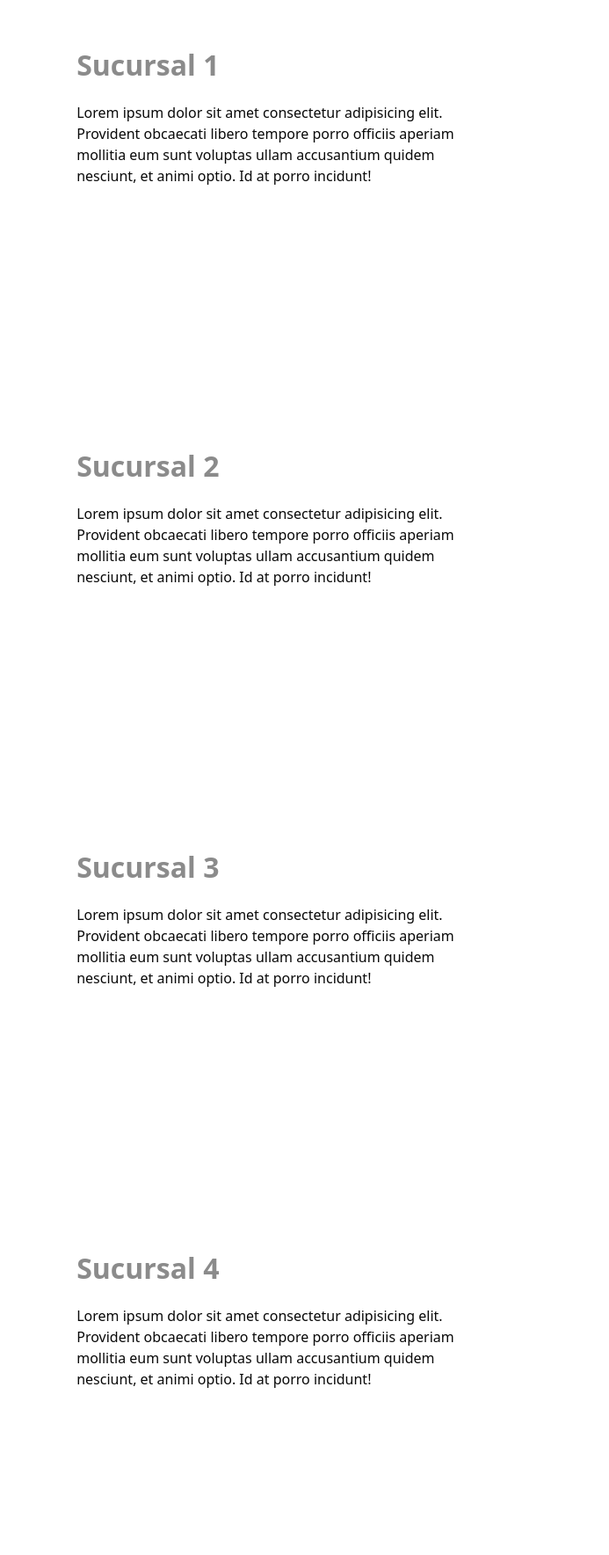
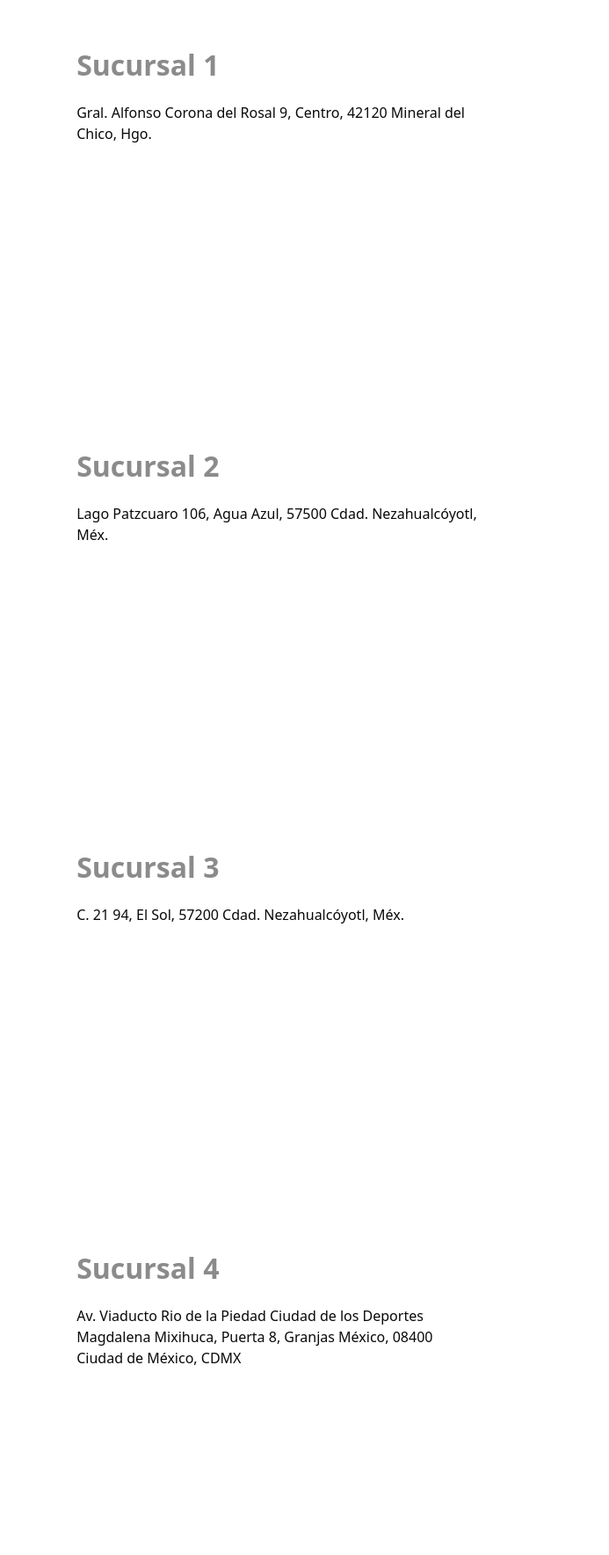
Before and after one commit to Dancris12/ProjectFinal, a plain HTML site: page DIRECCIONES/sucursales.html in a window 1280 px wide. Shown: the part 443-2211 px from the top of the page at 88% size, 587-1280 px from the left. Drawn offline with nearby package versions, Linux system fonts and the light colour scheme; a web font is replaced by a local one.

Commit message:
Sexto commit

```diff
--- a/ABOUT_US/CSS/style_sobre.css
+++ b/ABOUT_US/CSS/style_sobre.css
@@ -82,13 +82,17 @@
     padding: 0;
   }
 
-  .text-center, h3{
+  .text-center,h3{
     max-width: 800px;
     margin: 20px auto;
     padding: 20px;
     line-height: 1.6;
   }
 
+  h3{
+    text-align: center;
+  }
+
   p {
     margin-bottom: 15px;
   }
--- a/DIRECCIONES/sucursales.html
+++ b/DIRECCIONES/sucursales.html
@@ -53,10 +53,7 @@
         <div class="col-md-6">
           <h3>Sucursal 1</h3>
           <p>
-            Lorem ipsum dolor sit amet consectetur adipisicing elit. Provident
-            obcaecati libero tempore porro officiis aperiam mollitia eum sunt
-            voluptas ullam accusantium quidem nesciunt, et animi optio. Id at
-            porro incidunt!
+            Gral. Alfonso Corona del Rosal 9, Centro, 42120 Mineral del Chico, Hgo.
           </p>
         </div>
       </div>
@@ -70,10 +67,7 @@
         <div class="col-md-6">
           <h3>Sucursal 2</h3>
           <p>
-            Lorem ipsum dolor sit amet consectetur adipisicing elit. Provident
-            obcaecati libero tempore porro officiis aperiam mollitia eum sunt
-            voluptas ullam accusantium quidem nesciunt, et animi optio. Id at
-            porro incidunt!
+            Lago Patzcuaro 106, Agua Azul, 57500 Cdad. Nezahualcóyotl, Méx.
           </p>
         </div>
       </div>
@@ -87,10 +81,7 @@
         <div class="col-md-6">
           <h3>Sucursal 3</h3>
           <p>
-            Lorem ipsum dolor sit amet consectetur adipisicing elit. Provident
-            obcaecati libero tempore porro officiis aperiam mollitia eum sunt
-            voluptas ullam accusantium quidem nesciunt, et animi optio. Id at
-            porro incidunt!
+            C. 21 94, El Sol, 57200 Cdad. Nezahualcóyotl, Méx.
           </p>
         </div>
       </div>
@@ -104,10 +95,7 @@
         <div class="col-md-6">
           <h3>Sucursal 4</h3>
           <p>
-            Lorem ipsum dolor sit amet consectetur adipisicing elit. Provident
-            obcaecati libero tempore porro officiis aperiam mollitia eum sunt
-            voluptas ullam accusantium quidem nesciunt, et animi optio. Id at
-            porro incidunt!
+            Av. Viaducto Rio de la Piedad Ciudad de los Deportes Magdalena Mixihuca, Puerta 8, Granjas México, 08400 Ciudad de México, CDMX
           </p>
         </div>
       </div>
@@ -121,10 +109,7 @@
         <div class="col-md-6">
           <h3>Sucursal 5</h3>
           <p>
-            Lorem ipsum dolor sit amet consectetur adipisicing elit. Provident
-            obcaecati libero tempore porro officiis aperiam mollitia eum sunt
-            voluptas ullam accusantium quidem nesciunt, et animi optio. Id at
-            porro incidunt!
+            Cam. a Plan Grande, 42122 Mineral del Chico, Hgo.
           </p>
         </div>
       </div>
```
